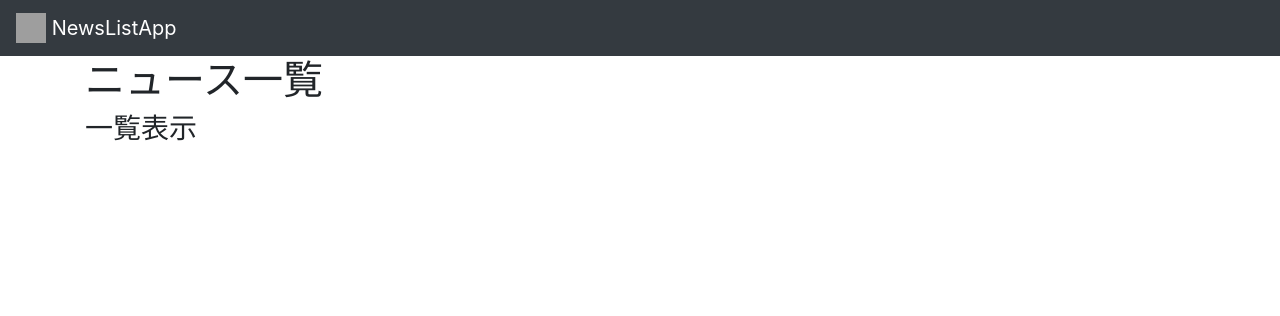
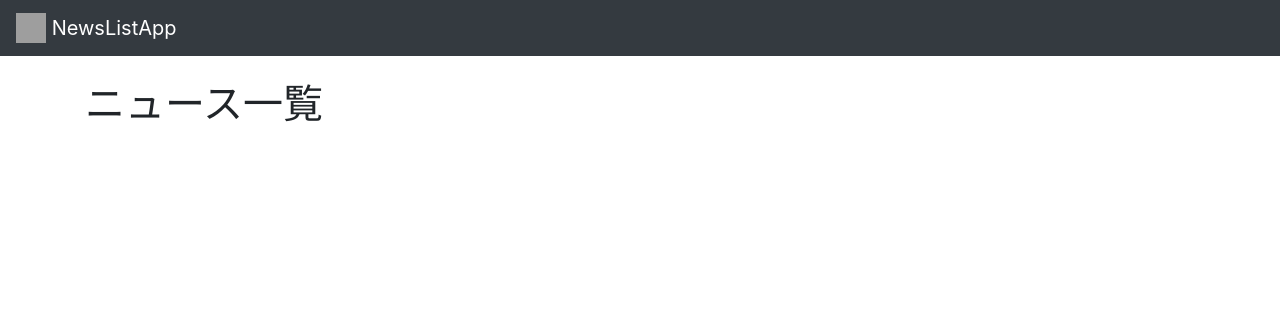
Before and after one commit to nissy7ok/newslist, a Django app: page /index/ in a window 1280 px wide. Shown: the top 316 px of the page. Run offline with Django 3.2, Linux system fonts and the light colour scheme; data that the repository does not hold is empty; some libraries are stand-ins or nearby versions; grey boxes are pictures that could not be loaded.

Commit message:
delete unnecessary code

```diff
--- a/templates/index.html
+++ b/templates/index.html
@@ -2,20 +2,8 @@
 
 {% block content %}
 
-
+<br>
 <h1>ニュース一覧</h1>
-<h3>一覧表示</h3>
-<!--
-<div class="media">
-  <svg class="bd-placeholder-img align-self-center mr-3" width="64" height="64" xmlns="http://www.w3.org/2000/svg" preserveAspectRatio="xMidYMid slice" focusable="false" role="img" aria-label="Placeholder: 64x64"><title>Placeholder</title><rect width="100%" height="100%" fill="#868e96"/><text x="50%" y="50%" fill="#dee2e6" dy=".3em">64x64</text></svg>
-  <div class="media-body">
-    <h5 class="mt-0 mb-0">{{ article.title }}</h5>
-    <p class="mb-0 small">{{ article.created_at }}</p>
-    <p class="mb-0">{{ article.content }}</p>
-    <p class="mb-0 text-right small">{{ article.check }}</p>
-  </div>
-</div> -->
-
 
 <ul class="list-unstyled">
   {% for article in articles %}
```
